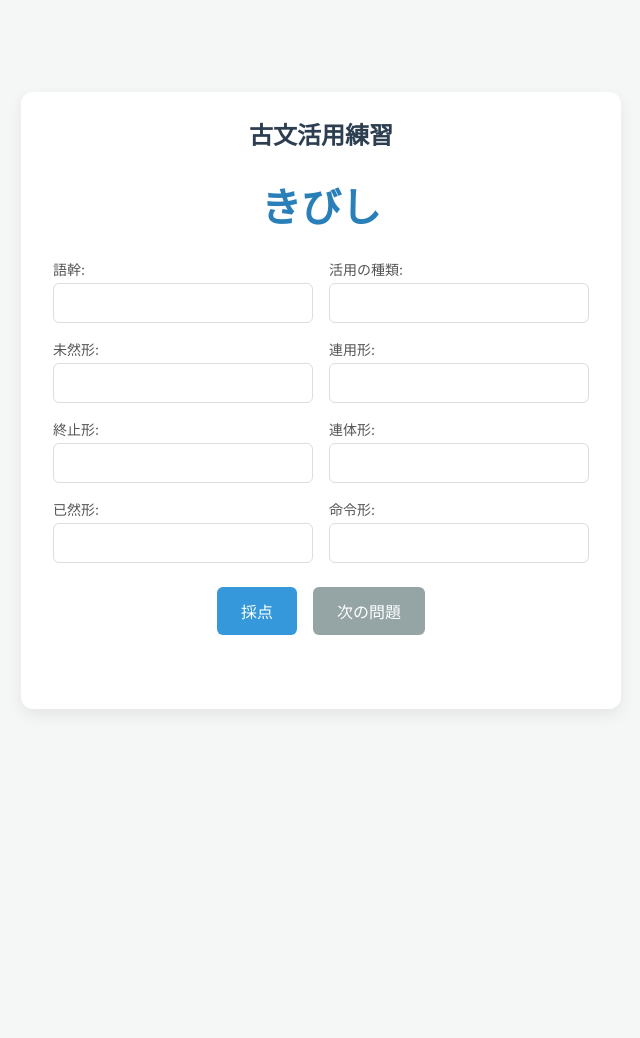
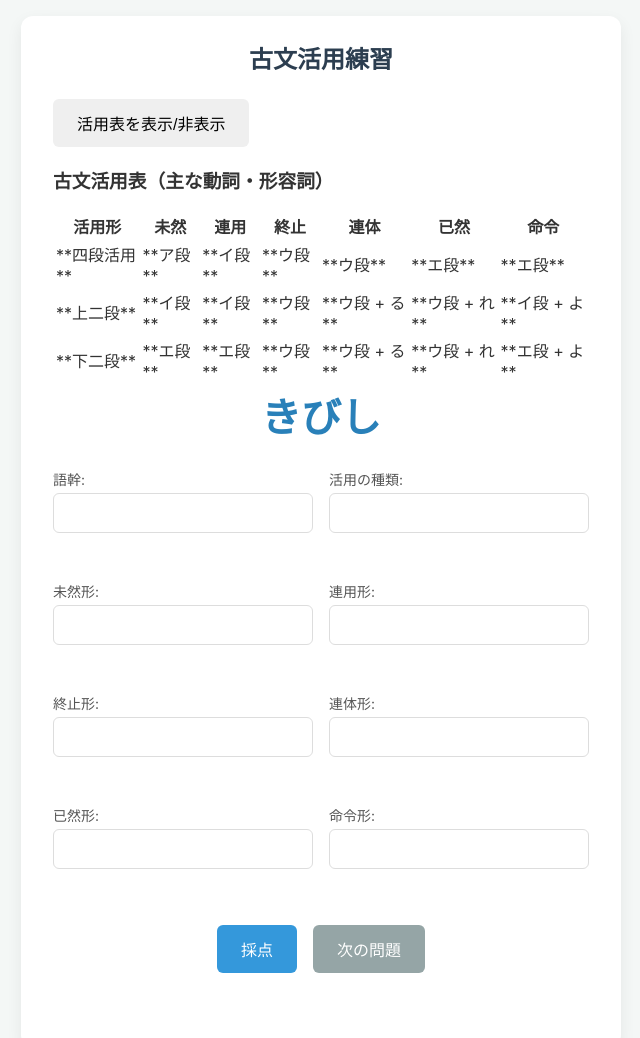
Before and after one commit to j20252097/kobun, a plain HTML site: page index.html in a window 1280 px wide. Shown: the top 1038 px of the page, without its empty margins (319-959 px from the left). Before the commit the page ends 800 px from the top, so only its background shows below. Drawn offline with Linux system fonts and the light colour scheme.

Commit message:
Add conjugation table and toggle button
Added a button to toggle the visibility of the conjugation table and included the table with various verb forms.

```diff
--- a/index.html
+++ b/index.html
@@ -9,6 +9,55 @@
 <body>
     <div class="container">
         <h1>古文活用練習</h1>
+
+        <button id="toggle-table-button">活用表を表示/非表示</button>
+
+        <div id="katsuyou-table-container">
+            <h3>古文活用表（主な動詞・形容詞）</h3>
+            <table>
+                <thead>
+                    <tr>
+                        <th>活用形</th>
+                        <th>未然</th>
+                        <th>連用</th>
+                        <th>終止</th>
+                        <th>連体</th>
+                        <th>已然</th>
+                        <th>命令</th>
+                    </tr>
+                </thead>
+                <tbody>
+                    <tr>
+                        <td>**四段活用**</td>
+                        <td>**ア段**</td>
+                        <td>**イ段**</td>
+                        <td>**ウ段**</td>
+                        <td>**ウ段**</td>
+                        <td>**エ段**</td>
+                        <td>**エ段**</td>
+                    </tr>
+                    <tr>
+                        <td>**上二段**</td>
+                        <td>**イ段**</td>
+                        <td>**イ段**</td>
+                        <td>**ウ段**</td>
+                        <td>**ウ段 + る**</td>
+                        <td>**ウ段 + れ**</td>
+                        <td>**イ段 + よ**</td>
+                    </tr>
+                    <tr>
+                        <td>**下二段**</td>
+                        <td>**エ段**</td>
+                        <td>**エ段**</td>
+                        <td>**ウ段**</td>
+                        <td>**ウ段 + る**</td>
+                        <td>**ウ段 + れ**</td>
+                        <td>**エ段 + よ**</td>
+                    </tr>
+                    </tbody>
+            </table>
+        </div>
+
         <div id="quiz-area">
             <div class="question-box">
                 <span id="question-text">（ここに問題）</span>
@@ -18,35 +67,43 @@
                 <div class="input-group">
                     <label for="gokan">語幹:</label>
                     <input type="text" id="gokan" data-answer-key="gokan">
+                    <p class="correct-answer" data-key="gokan"></p>
                 </div>
                 <div class="input-group">
                     <label for="katsuyou">活用の種類:</label>
                     <input type="text" id="katsuyou" data-answer-key="katsuyou">
+                    <p class="correct-answer" data-key="katsuyou"></p>
                 </div>
 
                 <div class="input-group">
                     <label for="mizen">未然形:</label>
                     <input type="text" id="mizen" data-answer-key="mizen">
+                    <p class="correct-answer" data-key="mizen"></p>
                 </div>
                 <div class="input-group">
                     <label for="renyou">連用形:</label>
                     <input type="text" id="renyou" data-answer-key="renyou">
+                    <p class="correct-answer" data-key="renyou"></p>
                 </div>
                 <div class="input-group">
                     <label for="shuushi">終止形:</label>
                     <input type="text" id="shuushi" data-answer-key="shuushi">
+                    <p class="correct-answer" data-key="shuushi"></p>
                 </div>
                 <div class="input-group">
                     <label for="rentai">連体形:</label>
                     <input type="text" id="rentai" data-answer-key="rentai">
+                    <p class="correct-answer" data-key="rentai"></p>
                 </div>
                 <div class="input-group">
                     <label for="izen">已然形:</label>
                     <input type="text" id="izen" data-answer-key="izen">
+                    <p class="correct-answer" data-key="izen"></p>
                 </div>
                 <div class="input-group">
                     <label for="meirei">命令形:</label>
                     <input type="text" id="meirei" data-answer-key="meirei">
+                    <p class="correct-answer" data-key="meirei"></p>
                 </div>
             </div>
 
```
